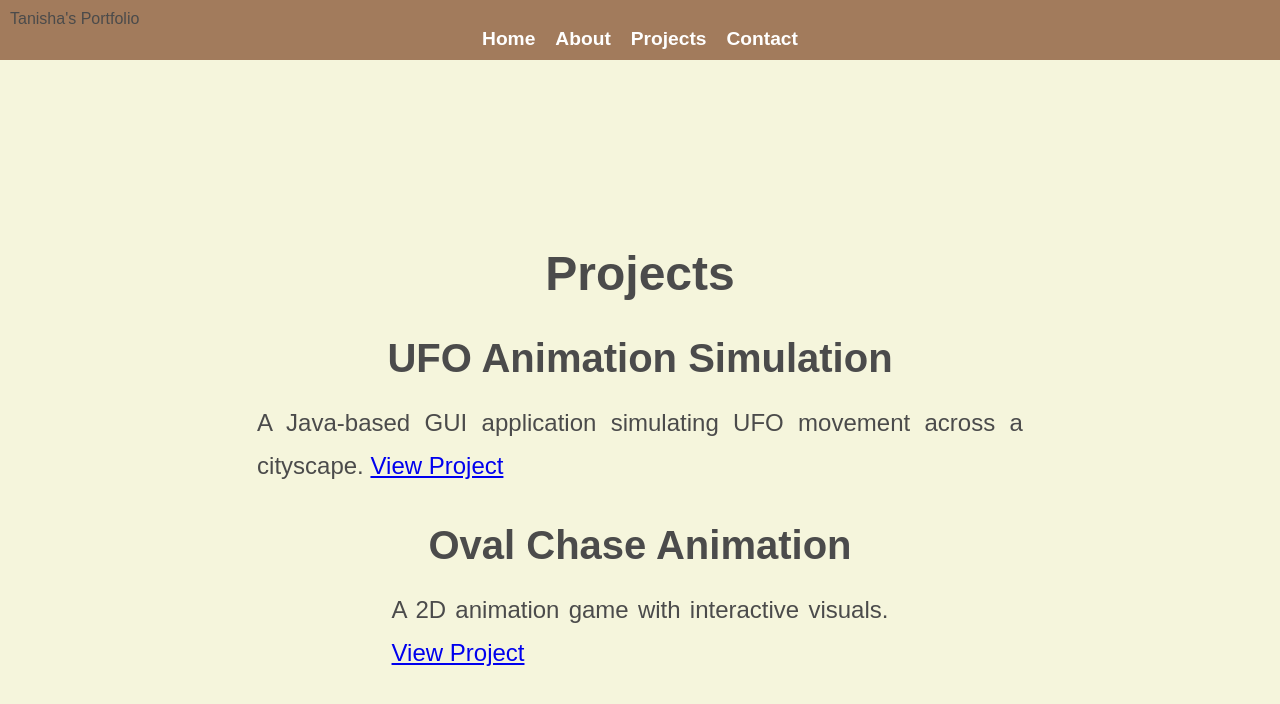
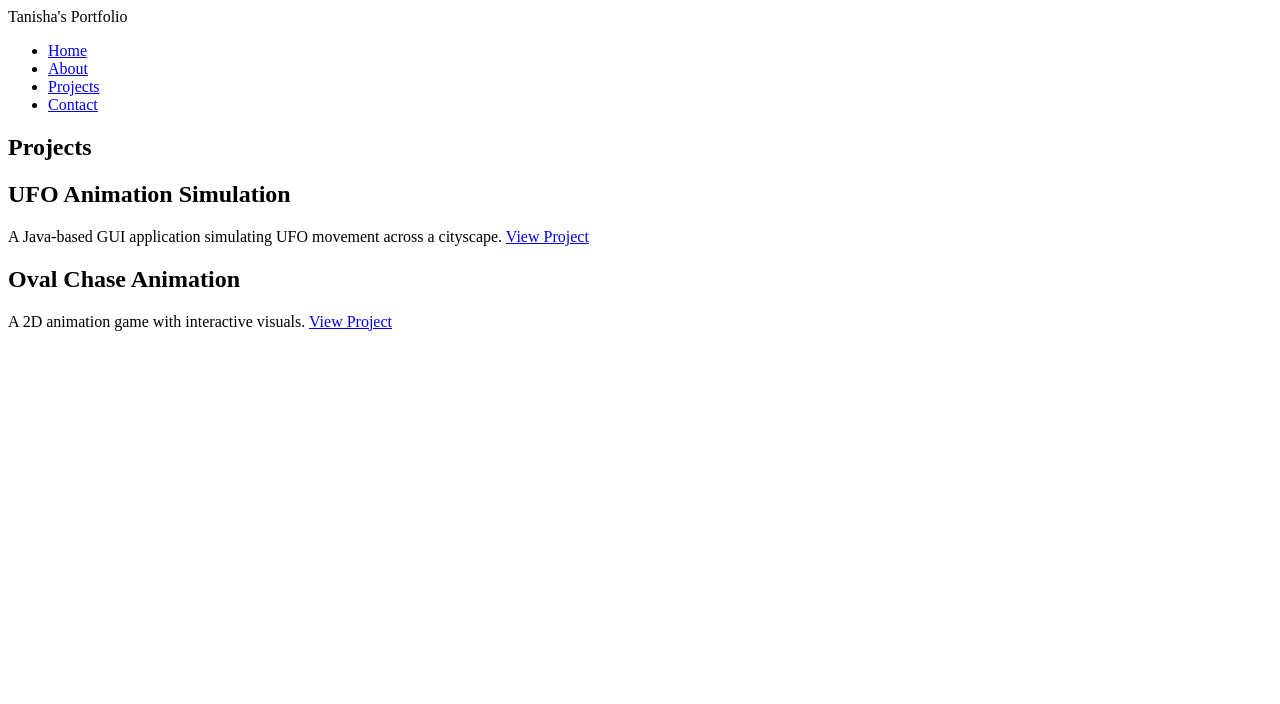
Before and after one commit to glotae/Portfolio, a plain HTML site: page projects.html in a window 1280 px wide. Drawn offline with Linux system fonts and the light colour scheme.

Commit message:
styles.css

```diff
--- a/styles.css
+++ b/styles.css
@@ -1,97 +1,3 @@
-/* Base Styling for All Pages */
-body {
-  font-family: 'Arial', sans-serif;
-  margin: 0;
-  padding: 0;
-  background-color: #f5f5dc; /* Beige background */
-  color: #4b4b4b; /* Text color for readability */
-}
-
-/* Header Styling */
-header {
-  background-color: #a27b5c; /* Complementary dark beige for header */
-  padding: 10px;
-  position: sticky;
-  top: 0;
-  z-index: 1000;
-}
-
-.nav-links {
-  list-style-type: none;
-  display: flex;
-  justify-content: center;
-  margin: 0;
-  padding: 0;
-}
-
-.nav-links.active {
-  display: block;
-}
-
-.nav-links li {
-  margin: 0 10px;
-}
-
-.nav-links a {
-  text-decoration: none;
-  color: white;
-  font-weight: bold;
-  font-size: 1.2rem; /* Larger navigation text */
-}
-
-/* General Text Styling */
-h1 {
-  font-size: 3rem; /* Large, bold headings */
-  font-weight: bold;
-  text-align: center;
-  margin: 20px 0;
-}
-
-h2 {
-  font-size: 2.5rem; /* Slightly smaller than h1 */
-  text-align: center;
-  margin: 15px 0;
-}
-
-p {
-  font-size: 1.5rem; /* Bigger text for readability */
-  line-height: 1.8; /* Increased line spacing */
-  text-align: justify;
-  margin: 20px auto;
-  width: 80%; /* Makes text take up more horizontal space */
-}
-
-/* Section Styling */
-section {
-  min-height: 100vh; /* Each section fills the viewport height */
-  display: flex;
-  flex-direction: column;
-  justify-content: center;
-  align-items: center;
-  padding: 20px;
-  box-sizing: border-box;
-}
-
-/* Skills Section Styling */
-.skills-title {
-  font-size: 2.5rem; /* Match the size of About Me title */
-  font-weight: bold;
-  text-align: center;
-  margin: 20px 0;
-}
-
-.skills-list {
-  font-size: 1.5rem; /* Match the paragraph size of About Me */
-  line-height: 1.8;
-  text-align: justify;
-  margin: 0 auto;
-  width: 80%; /* Center-align the text */
-  list-style-type: disc; /* Use bullets */
-  padding-left: 20px; /* Add space for bullets */
-}
-
-
-
 /* Intro Section Styling */
 #intro {
   display: flex;
@@ -130,6 +36,24 @@ section {
 
 .intro-text button {
   margin: 10px 10px;
+}
+
+/* Skills Section Styling */
+.skills-title {
+  font-size: 2.5rem; /* Match the size of About Me title */
+  font-weight: bold;
+  text-align: center;
+  margin: 20px 0;
+}
+
+.skills-list {
+  font-size: 1.5rem; /* Match the paragraph size of About Me */
+  line-height: 1.8;
+  text-align: justify;
+  margin: 0 auto;
+  width: 80%; /* Center-align the text */
+  list-style-type: disc; /* Use bullets */
+  padding-left: 20px; /* Add space for bullets */
 }
 
 /* Button Styling */
```
